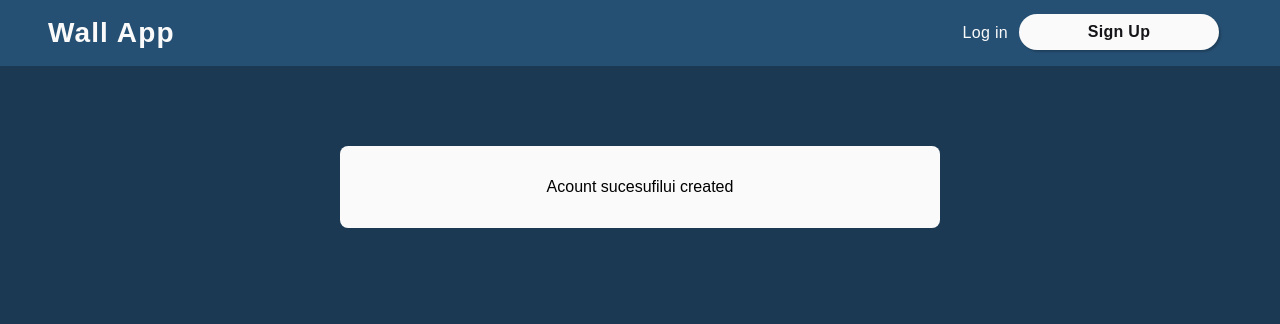
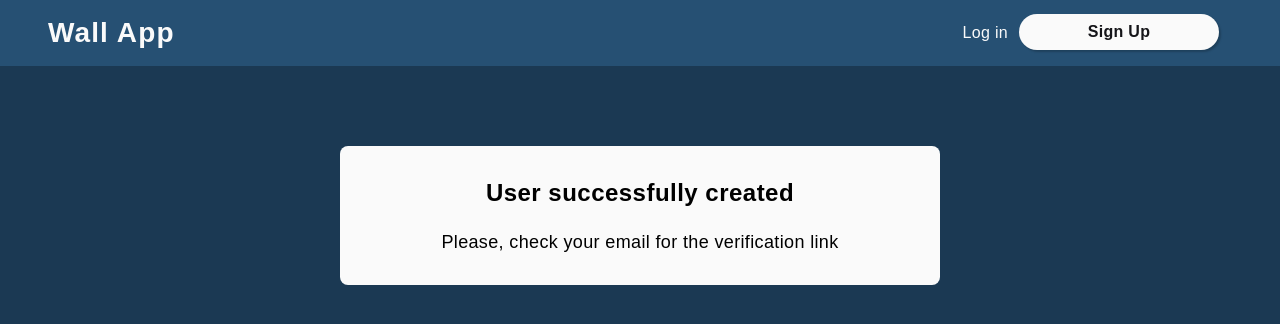
Before and after one commit to rodrigonahid/tsl-client, a React (Vite) app: page /register/success in a window 1280 px wide. Shown: the top 324 px of the page. Built offline with nearby package versions, Linux system fonts and the light colour scheme.

Commit message:
adjusting register form and success message

```diff
--- a/src/App.jsx
+++ b/src/App.jsx
@@ -28,10 +28,12 @@ function App() {
           <Header />
           <Routes>
             <Route exact path="/" element={<Wall />} />
-            {!isAuthed && <Route path="/login" element={<Login />} />}
-            {!isAuthed && <Route path="/register" element={<Register />} />}
             {!isAuthed && (
-              <Route path="/register/success" element={<UserCreated />} />
+              <>
+                <Route path="/login" element={<Login />} />
+                <Route path="/register" element={<Register />} />
+                <Route path="/register/success" element={<UserCreated />} />
+              </>
             )}
           </Routes>
         </Router>
--- a/src/components/Register/index.jsx
+++ b/src/components/Register/index.jsx
@@ -19,9 +19,6 @@ export default function Register() {
   const handleRegister = async (e) => {
     e.preventDefault();
     setError("");
-    console.log("username", username);
-    console.log("email", email);
-    console.log("password", password);
 
     if (!username || !email || !password || !confirmPassword) {
       return setError("Fill all fields of the form");
--- a/src/components/UserCreated/index.jsx
+++ b/src/components/UserCreated/index.jsx
@@ -1,9 +1,15 @@
 import { LoginContainer, LoginWrapper } from "../Register/style";
+import { UserCreatedContent, UserCreatedTitle } from "./style";
 
 export default function UserCreated() {
   return (
     <LoginContainer>
-      <LoginWrapper>Acount sucesufilui created</LoginWrapper>
+      <LoginWrapper>
+        <UserCreatedTitle>User successfully created</UserCreatedTitle>
+        <UserCreatedContent>
+          Please, check your email for the verification link
+        </UserCreatedContent>
+      </LoginWrapper>
     </LoginContainer>
   );
 }
--- a/src/components/UserCreated/style.js
+++ b/src/components/UserCreated/style.js
@@ -0,0 +1,25 @@
+import styled from "styled-components";
+
+export const UserCreatedTitle = styled.h2`
+  font-style: normal;
+  font-weight: 600;
+  font-size: 24px;
+  line-height: 29px;
+  display: flex;
+  align-items: center;
+  text-align: center;
+  letter-spacing: 0.02em;
+`;
+
+export const UserCreatedContent = styled.p`
+  font-style: normal;
+  font-weight: 500;
+  font-size: 18px;
+  line-height: 22px;
+  display: flex;
+  align-items: center;
+  text-align: center;
+  letter-spacing: 0.02em;
+
+  margin-top: 24px;
+`;
```
